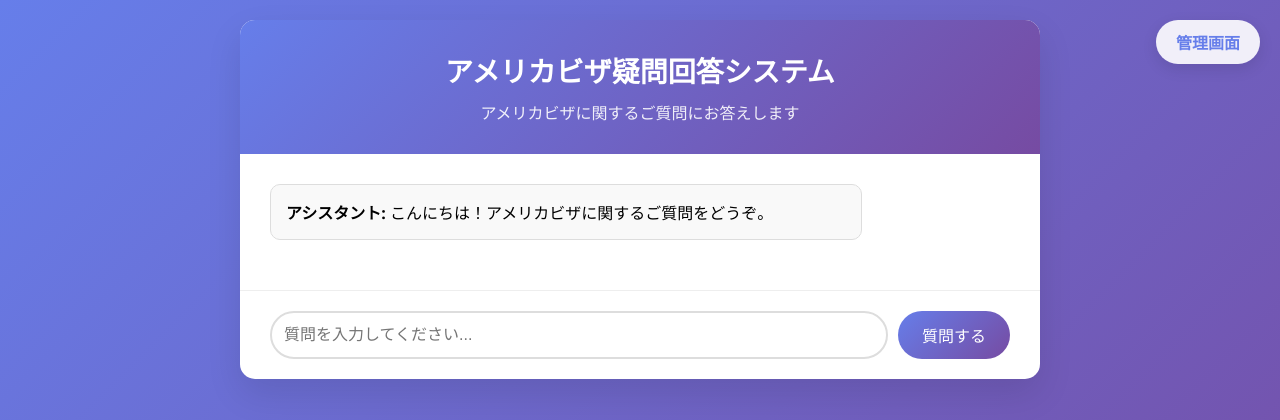
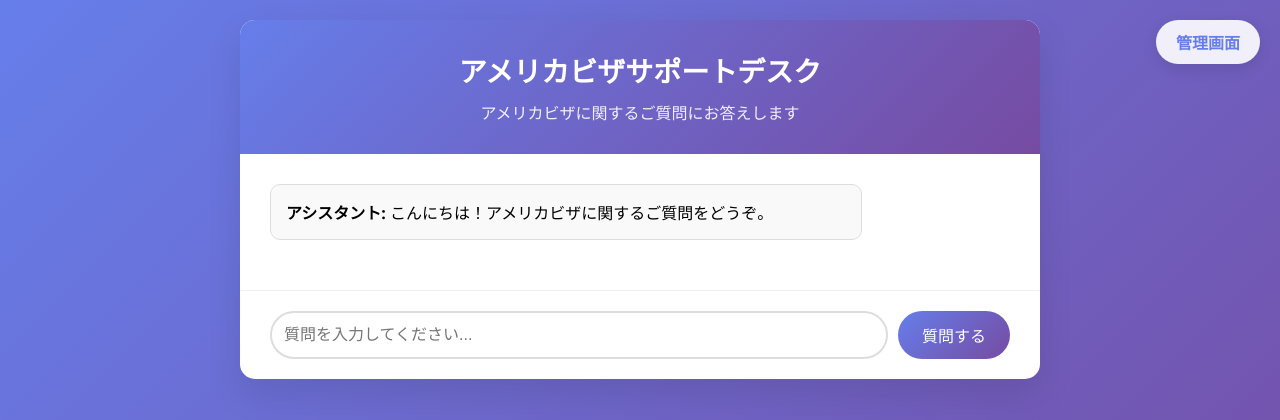
Before and after one commit to kyuwatanabe/faq_system, a Flask app: page / in a window 1280 px wide. Shown: the top 420 px of the page. Run offline with Flask 3, Linux system fonts and the light colour scheme.

Commit message:
Change system name to 'アメリカビザサポートデスク'

```diff
--- a/templates/admin.html
+++ b/templates/admin.html
@@ -3,7 +3,7 @@
 <head>
     <meta charset="UTF-8">
     <meta name="viewport" content="width=device-width, initial-scale=1.0">
-    <title>FAQ管理画面</title>
+    <title>アメリカビザサポートデスク - 管理画面</title>
     <style>
         * {
             margin: 0;
--- a/templates/index.html
+++ b/templates/index.html
@@ -3,7 +3,7 @@
 <head>
     <meta charset="UTF-8">
     <meta name="viewport" content="width=device-width, initial-scale=1.0">
-    <title>アメリカビザ疑問回答システム</title>
+    <title>アメリカビザサポートデスク</title>
     <style>
         * {
             margin: 0;
@@ -213,7 +213,7 @@
 
     <div class="container">
         <div class="header">
-            <h1>アメリカビザ疑問回答システム</h1>
+            <h1>アメリカビザサポートデスク</h1>
             <p>アメリカビザに関するご質問にお答えします</p>
         </div>
 
--- a/templates/review_pending.html
+++ b/templates/review_pending.html
@@ -3,7 +3,7 @@
 <head>
     <meta charset="UTF-8">
     <meta name="viewport" content="width=device-width, initial-scale=1.0">
-    <title>承認待ちQ&A - FAQ管理システム</title>
+    <title>承認待ちQ&A - アメリカビザサポートデスク</title>
     <style>
         * {
             margin: 0;
```
